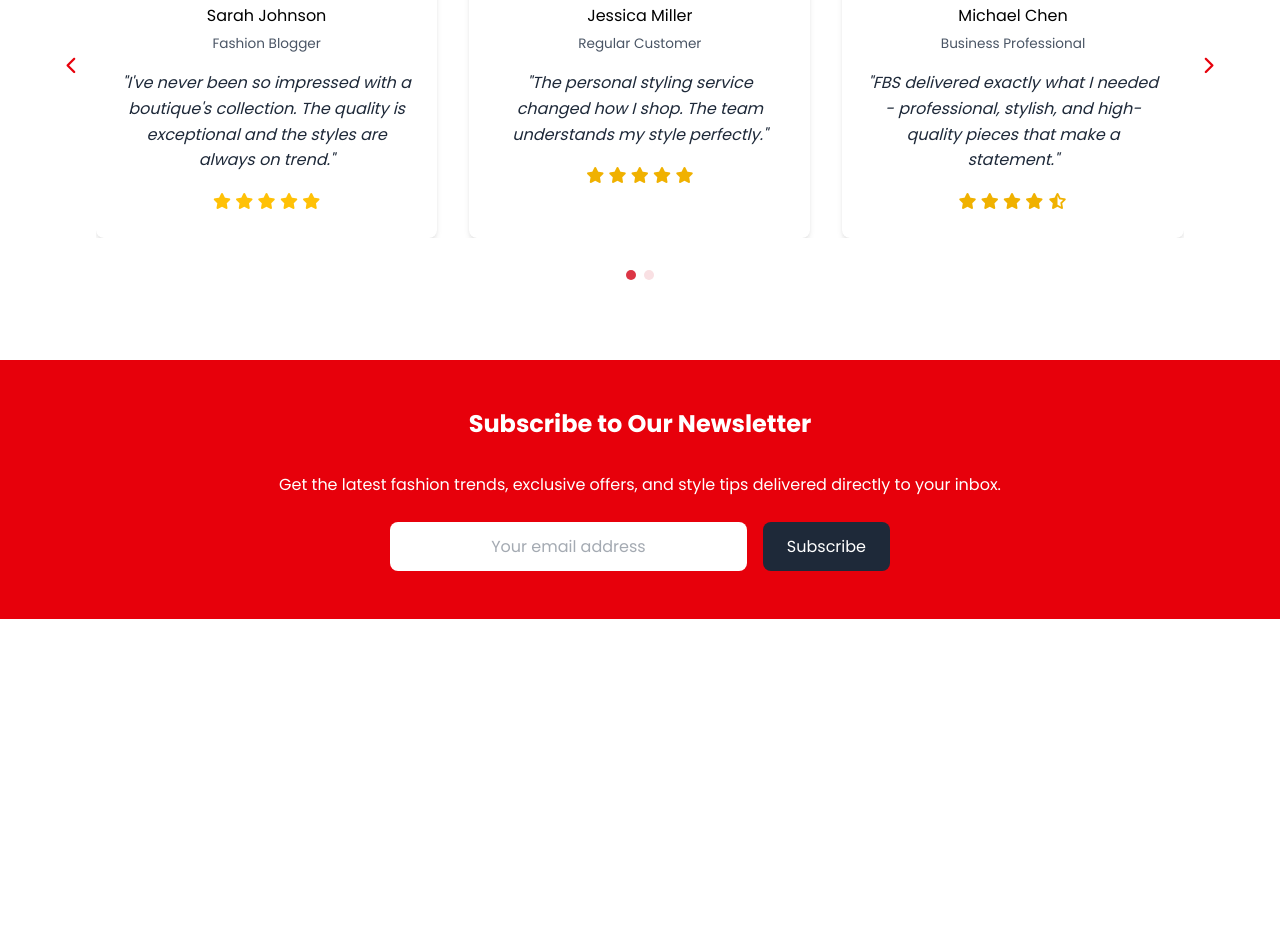
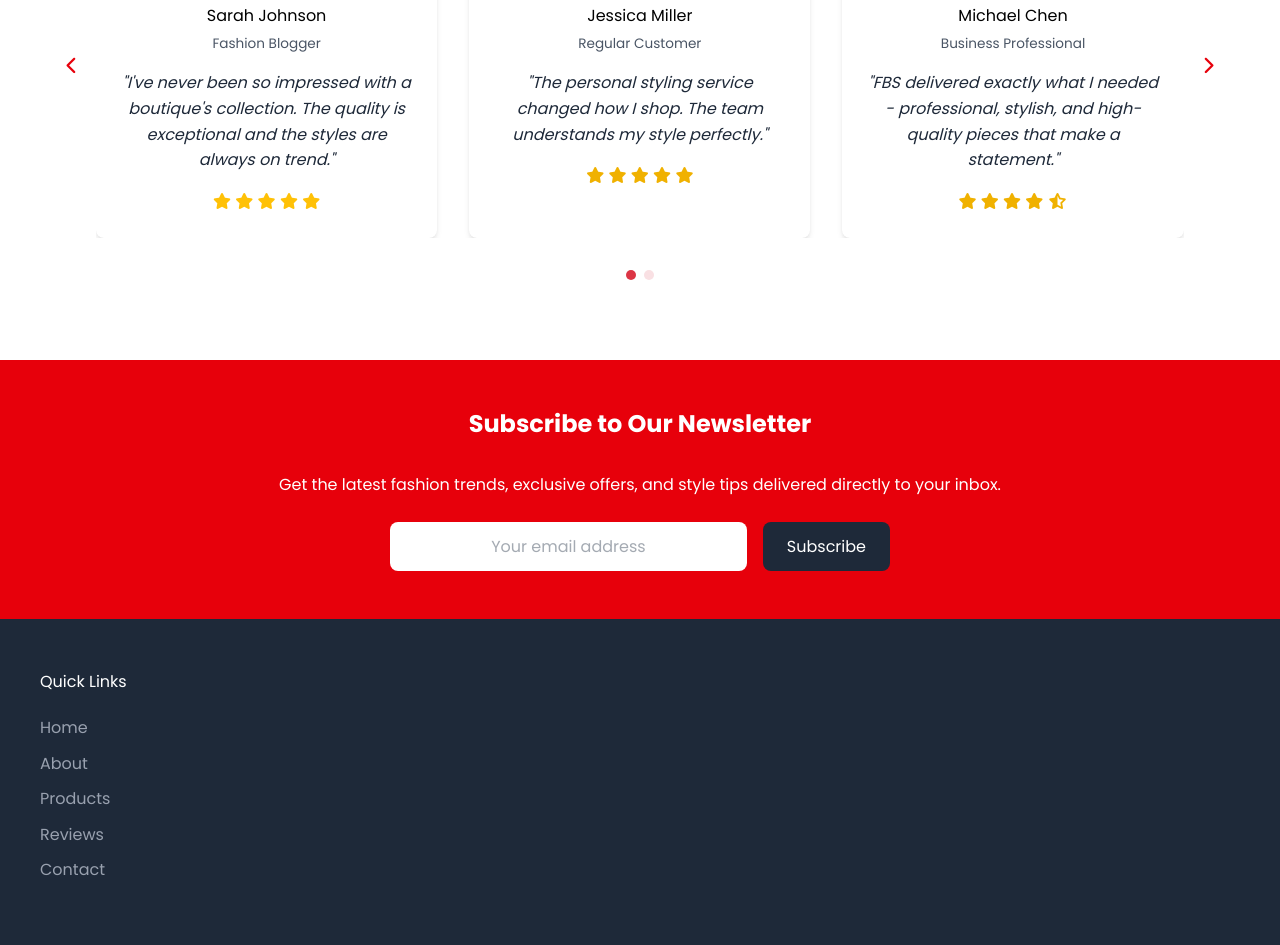
Before and after one commit to SFRREX/capstone---Tailwind-Convert, a website: page src/index.html in a window 1280 px wide. Shown: the part 3177-4122 px from the top of the page. Before the commit the page ends 3796 px from the top, so only its background shows below. Drawn offline with Linux system fonts and the light colour scheme.

Commit message:
updat: footer - quick link

```diff
--- a/src/index.html
+++ b/src/index.html
@@ -747,6 +747,77 @@
 
     </main>
 
+        <!-- ==================== FOOTER ==================== -->
+
+    <footer
+        class="bg-gray-800 px-5 pb-5 pt-12.5 text-white sm:px-8"
+    >
+
+        <div
+            class="mx-auto grid max-w-300 grid-cols-1 gap-8 pb-8 sm:grid-cols-2 lg:grid-cols-4"
+        >
+
+            <!-- Quick Links -->
+
+            <div>
+
+                <h3 class="mb-5">
+                    Quick Links
+                </h3>
+
+                <ul class="m-0 list-none p-0">
+
+                    <li class="mb-2.5">
+                        <a
+                            href="#hero"
+                            class="text-gray-400 no-underline hover:text-white"
+                        >
+                            Home
+                        </a>
+                    </li>
+
+                    <li class="mb-2.5">
+                        <a
+                            href="#about"
+                            class="text-gray-400 no-underline hover:text-white"
+                        >
+                            About
+                        </a>
+                    </li>
+
+                    <li class="mb-2.5">
+                        <a
+                            href="#products"
+                            class="text-gray-400 no-underline hover:text-white"
+                        >
+                            Products
+                        </a>
+                    </li>
+
+                    <li class="mb-2.5">
+                        <a
+                            href="#reviews"
+                            class="text-gray-400 no-underline hover:text-white"
+                        >
+                            Reviews
+                        </a>
+                    </li>
+
+                    <li class="mb-2.5">
+                        <a
+                            href="#contact"
+                            class="text-gray-400 no-underline hover:text-white"
+                        >
+                            Contact
+                        </a>
+                    </li>
+
+                </ul>
+
+            </div>
+
+    </footer>
+
     <script src="assets/script/script.js"></script>
 
 </body>
```
Also changed, not shown: src/output.css.
